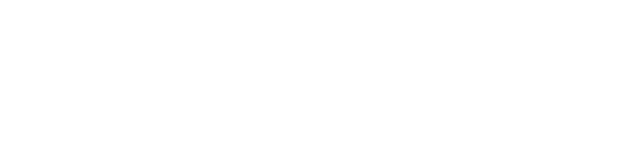
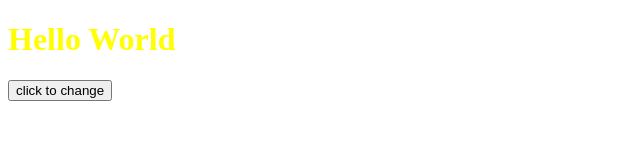
Before and after one commit to Abdul-Rehman-Memon/practice-repo, a plain HTML site: page index.html in a window 1280 px wide. Shown: the whole page, without its empty margins (0-640 px from the left). Drawn offline with Linux system fonts and the light colour scheme.

Commit message:
second commit

```diff
--- a/index.html
+++ b/index.html
@@ -5,8 +5,11 @@
     <meta http-equiv="X-UA-Compatible" content="IE=edge">
     <meta name="viewport" content="width=device-width, initial-scale=1.0">
     <title>Document</title>
+    <link rel="stylesheet" href="style.css">
 </head>
 <body>
-
+    <h1 id="heading" > Hello World </h1>
+    <button onclick="change()" > click to change </button>
 </body>
+<script src="script.js" ></script>
 </html>
--- /dev/null
+++ b/script.js
@@ -0,0 +1,3 @@
+const change = () =>{
+     document.querySelector('#heading').innerText = 'Hello World Clicked'
+}
--- /dev/null
+++ b/style.css
@@ -0,0 +1,4 @@
+/* new hello */
+h1{
+    color: yellow;
+}
```
